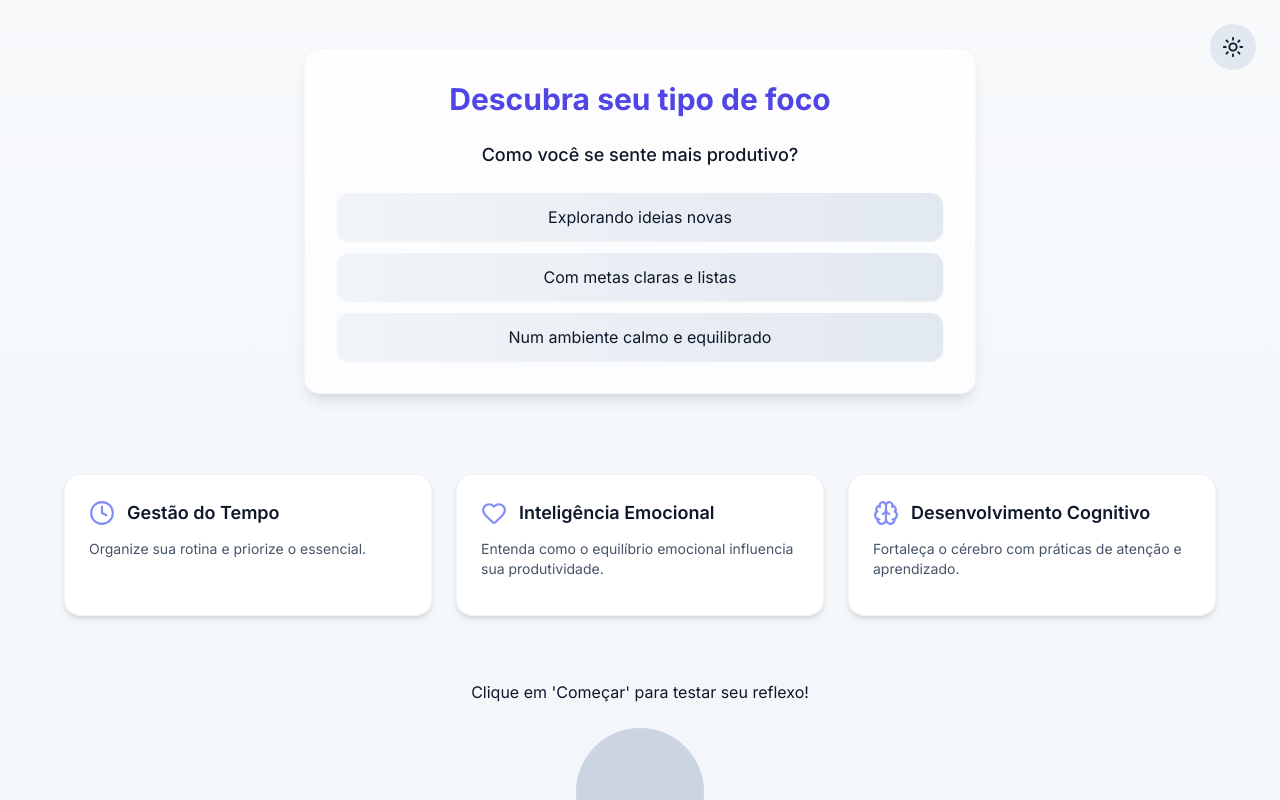
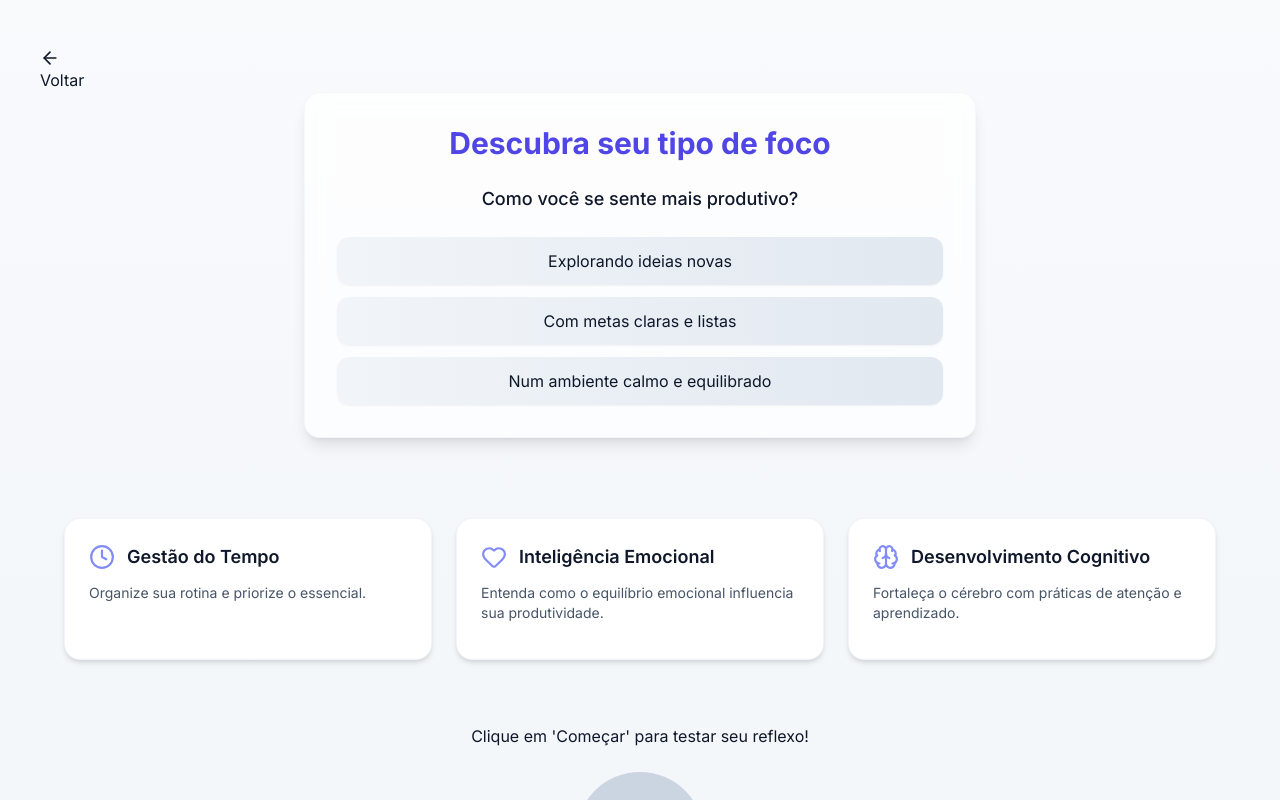
Before and after one commit to iorsini/hackaton, a Next.js app: page /dashboard/testefoco in a window 1280 px wide. Shown: the top 800 px of the page. Built offline with nearby package versions, Linux system fonts and the light colour scheme.

Commit message:
alterações na sidebar e dashboard

```diff
--- a/src/app/dashboard/desenvolvimento/page.jsx
+++ b/src/app/dashboard/desenvolvimento/page.jsx
@@ -142,6 +142,7 @@ export default function FocoPage() {
   return (
     <div className="min-h-screen bg-gradient-to-br from-indigo-100 via-purple-100 to-pink-100 px-4 sm:px-6 md:px-10 py-10 flex flex-col items-center">
       {/* Título e subtítulo */}
+
       <motion.h1
         initial={{ opacity: 0, y: -20 }}
         animate={{ opacity: 1, y: 0 }}
--- a/src/app/dashboard/testefoco/page.jsx
+++ b/src/app/dashboard/testefoco/page.jsx
@@ -3,6 +3,7 @@
 import { useState, useEffect } from "react";
 import { motion, AnimatePresence } from "framer-motion";
 import { useTheme } from "next-themes";
+import { ArrowLeft } from "lucide-react";
 import {
   Brain,
   Heart,
@@ -65,8 +66,7 @@ const CARDS = [
   {
     id: 3,
     title: "Desenvolvimento Cognitivo",
-    summary:
-      "Fortaleça o cérebro com práticas de atenção e aprendizado.",
+    summary: "Fortaleça o cérebro com práticas de atenção e aprendizado.",
     content: "Mindfulness e leitura ativa expandem a capacidade de foco.",
     icon: Brain,
   },
@@ -110,13 +110,9 @@ export default function TesteFocoPage() {
 
   return (
     <div className="min-h-screen transition-colors duration-300 bg-gradient-to-b from-slate-50 to-slate-100 dark:from-slate-950 dark:to-slate-900 text-slate-900 dark:text-slate-100 px-4 sm:px-6 lg:px-10 py-12 relative">
-
-      {/* Botão tema */}
-      <button
-        onClick={() => setTheme(theme === "light" ? "dark" : "light")}
-        className="absolute top-6 right-6 p-3 rounded-full bg-slate-200 dark:bg-slate-700 hover:scale-110 transition"
-      >
-        {theme === "light" ? <Moon size={20} /> : <Sun size={22} />}
+      <button className="back-button" onClick={() => window.history.back()}>
+        <ArrowLeft size={20} />
+        Voltar
       </button>
 
       {/* ====== Teste de Foco ====== */}
@@ -175,7 +171,6 @@ export default function TesteFocoPage() {
         </motion.div>
       </div>
 
-
       <div className="grid grid-cols-1 sm:grid-cols-2 lg:grid-cols-3 gap-6 max-w-6xl mx-auto mb-16">
         {CARDS.map((card) => {
           const Icon = card.icon;
```
